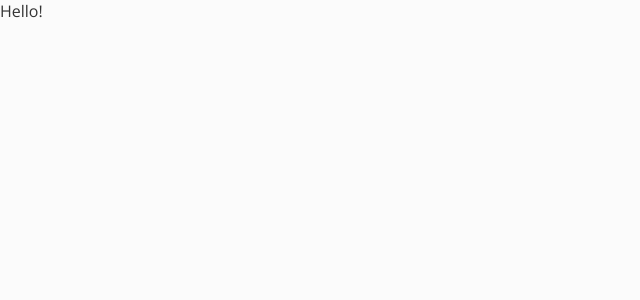
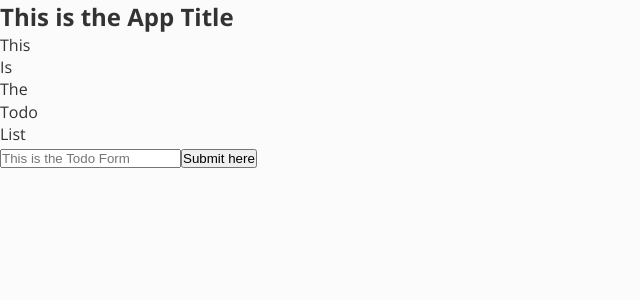
Before and after one commit to flcsn/yet-another-todo-list, a React (Create React App) app: page / in a window 1280 px wide. Shown: the top 300 px of the page, without its empty margins (0-640 px from the left). Built offline with nearby package versions, Linux system fonts and the light colour scheme.

Commit message:
created AppTitle, TodoList, and TodoForm components

```diff
--- a/src/App.js
+++ b/src/App.js
@@ -1,9 +1,15 @@
 import React from 'react'
+
+import AppTitle from './components/AppTitle'
+import TodoList from './components/TodoList'
+import TodoForm from './components/TodoForm'
 
 const App = () => {
   return (
     <div>
-      Hello!
+      <AppTitle />
+      <TodoList />
+      <TodoForm />
     </div>
   )
 }
--- /dev/null
+++ b/src/components/AppTitle.js
@@ -0,0 +1,11 @@
+import React from 'react'
+
+const AppTitle = () => {
+  return (
+    <div>
+      <h2>This is the App Title</h2>
+    </div>
+  )
+}
+
+export default AppTitle
--- /dev/null
+++ b/src/components/TodoForm.js
@@ -0,0 +1,12 @@
+import React from 'react'
+
+const TodoForm = () => {
+  return (
+    <form>
+      <input placeholder='This is the Todo Form'/>
+      <button>Submit here</button>
+    </form>
+  )
+}
+
+export default TodoForm
--- /dev/null
+++ b/src/components/TodoList.js
@@ -0,0 +1,17 @@
+import React from 'react'
+
+const TodoList = () => {
+  return (
+    <div>
+      <ul>
+        <li>This</li>
+        <li>Is</li>
+        <li>The</li>
+        <li>Todo</li>
+        <li>List</li>
+      </ul>
+    </div>
+  )
+}
+
+export default TodoList
```
